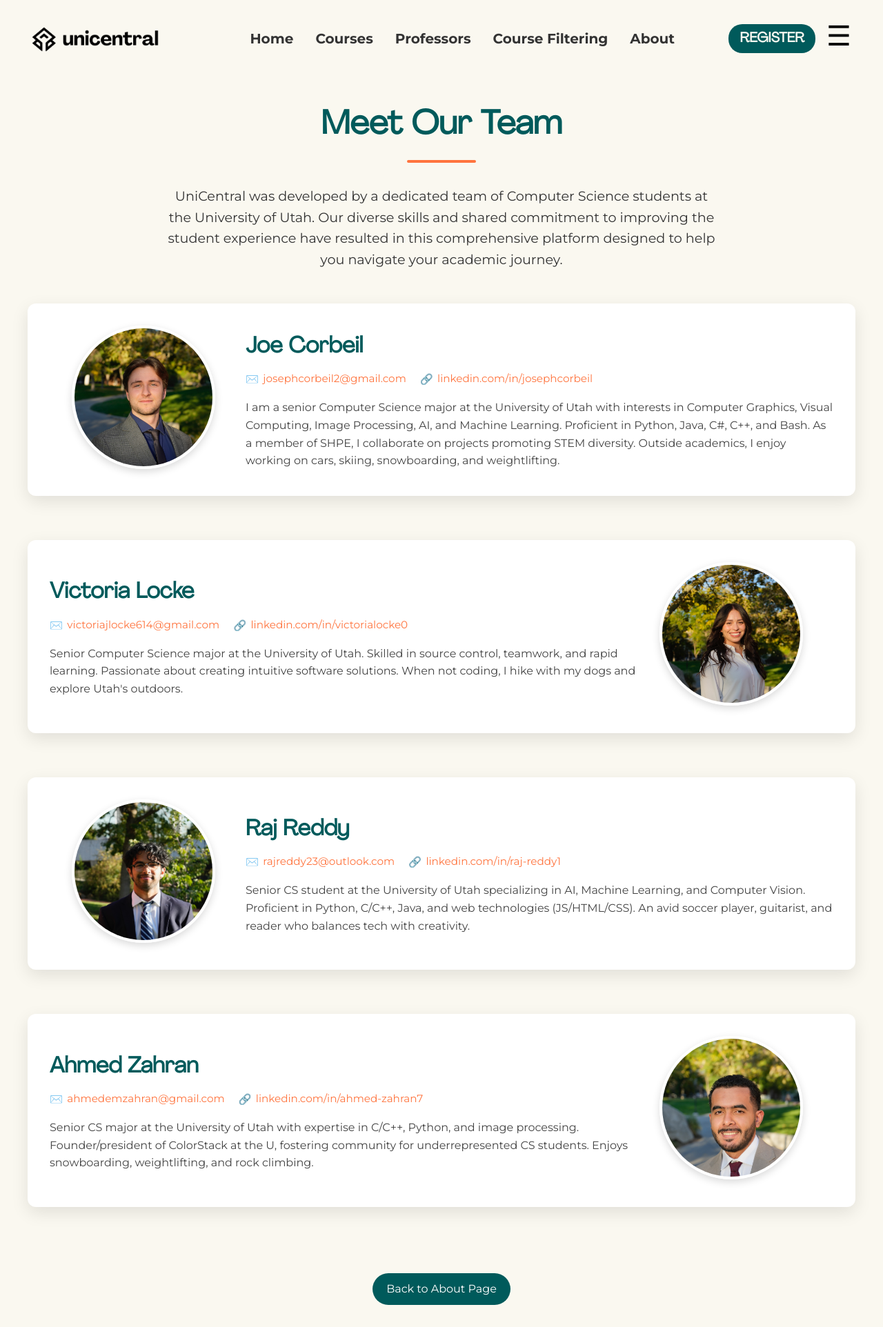
After one commit to AhmedZ70/UniCentral, a Django app: page /team-members/ in a window 1280 px wide. The commit adds this page. Shown: the whole page at 69% size. Run offline with Django 5.2, Linux system fonts and the light colour scheme; some libraries are stand-ins or nearby versions.

Commit message:
added eam members page

```diff
--- /dev/null
+++ b/backend/uni_central/uni_central/static/css/team_members.css
@@ -0,0 +1,187 @@
+/* ============================================= */
+/* Team Members Page                               */
+/* ============================================= */
+
+/* General page layout */
+.team-page {
+  max-width: 1200px;
+  margin: 0 auto;
+  padding: 2rem;
+  font-family: 'Montserrat', sans-serif;
+}
+
+/* Page title styling */
+.page-title {
+  font-family: 'Agrandir', sans-serif;
+  font-size: 3rem;
+  color: #005a5b;
+  text-align: center;
+  margin-bottom: 3rem;
+  position: relative;
+}
+
+.page-title::after {
+  content: '';
+  position: absolute;
+  bottom: -15px;
+  left: 50%;
+  transform: translateX(-50%);
+  width: 100px;
+  height: 4px;
+  background-color: #ff743e;
+  border-radius: 2px;
+}
+
+.team-introduction {
+  text-align: center;
+  max-width: 800px;
+  margin: 0 auto 3rem;
+  font-size: 1.2rem;
+  line-height: 1.6;
+  color: #333;
+}
+
+/* Team member section */
+.team-member {
+  display: flex;
+  align-items: center;
+  margin-bottom: 4rem;
+  padding: 2rem;
+  border-radius: 12px;
+  background-color: #ffffff;
+  box-shadow: 0 8px 24px rgba(0, 0, 0, 0.1);
+  transition: transform 0.3s ease, box-shadow 0.3s ease;
+}
+
+.team-member:hover {
+  transform: translateY(-5px);
+  box-shadow: 0 12px 30px rgba(0, 0, 0, 0.15);
+}
+
+/* Alternate layout for every other team member */
+.team-member:nth-child(even) {
+  flex-direction: row-reverse;
+}
+
+/* Image container */
+.member-image {
+  flex: 0 0 220px;
+  margin: 0 2rem;
+}
+
+.member-image img {
+  width: 200px;
+  height: 200px;
+  border-radius: 50%;
+  object-fit: cover;
+  border: 4px solid #ffffff;
+  box-shadow: 0 4px 12px rgba(0, 0, 0, 0.15);
+  transition: transform 0.3s ease;
+}
+
+.team-member:hover .member-image img {
+  transform: scale(1.05);
+}
+
+/* Content container */
+.member-content {
+  flex: 1;
+}
+
+.member-name {
+  font-family: 'Agrandir', sans-serif;
+  font-size: 2rem;
+  margin-bottom: 0.5rem;
+  color: #005a5b;
+}
+
+.member-contact {
+  margin-bottom: 1rem;
+  font-size: 0.95rem;
+}
+
+.member-contact a {
+  color: #ff743e;
+  text-decoration: none;
+  margin-right: 1rem;
+  transition: color 0.2s;
+}
+
+.member-contact a:hover {
+  color: #e05a20;
+  text-decoration: underline;
+}
+
+.member-bio {
+  font-size: 1rem;
+  line-height: 1.6;
+  color: #444;
+}
+
+/* Contact icons */
+.contact-icon {
+  margin-right: 0.4rem;
+  vertical-align: middle;
+}
+
+/* Responsive adjustments */
+@media (max-width: 768px) {
+  .team-member,
+  .team-member:nth-child(even) {
+    flex-direction: column;
+    text-align: center;
+    padding: 1.5rem;
+  }
+
+  .member-image {
+    margin: 0 auto 1.5rem;
+  }
+
+  .page-title {
+    font-size: 2.5rem;
+  }
+
+  .member-name {
+    font-size: 1.75rem;
+  }
+}
+
+@media (max-width: 480px) {
+  .page-title {
+    font-size: 2rem;
+  }
+
+  .team-member {
+    padding: 1.25rem;
+  }
+
+  .member-image img {
+    width: 150px;
+    height: 150px;
+  }
+}
+
+/* Button styling for back to about */
+.back-button {
+  display: inline-block;
+  margin-top: 2rem;
+  padding: 10px 20px;
+  background-color: #005a5b;
+  color: white;
+  text-decoration: none;
+  border-radius: 30px;
+  font-weight: 500;
+  text-align: center;
+  transition: all 0.3s ease;
+}
+
+.back-button:hover {
+  background-color: #004243;
+  transform: translateY(-3px);
+  box-shadow: 0 6px 15px rgba(0, 90, 91, 0.2);
+}
+
+/* Utility classes */
+.text-center {
+  text-align: center;
+}
--- /dev/null
+++ b/backend/uni_central/uni_central/templates/team_members.html
@@ -0,0 +1,117 @@
+{% extends 'base.html' %}
+{% load static %}
+
+{% block title %}UniCentral - Team Members{% endblock %}
+
+{% block extra_css %}
+  <!-- Page-specific CSS -->
+  <link rel="stylesheet" href="{% static 'css/team_members.css' %}">
+{% endblock %}
+
+{% block content %}
+<div class="team-page">
+  <h1 class="page-title">Meet Our Team</h1>
+
+  <div class="team-introduction">
+    <p>UniCentral was developed by a dedicated team of Computer Science students at the University of Utah.
+    Our diverse skills and shared commitment to improving the student experience have resulted in this comprehensive
+    platform designed to help you navigate your academic journey.</p>
+  </div>
+
+  <!-- Joe Corbeil -->
+  <div class="team-member">
+    <div class="member-image">
+      <img src="{% static 'assets/team/joe.jpg' %}" alt="Joe Corbeil">
+    </div>
+    <div class="member-content">
+      <h2 class="member-name">Joe Corbeil</h2>
+      <div class="member-contact">
+        <a href="mailto:josephcorbeil2@gmail.com">
+          <span class="contact-icon">✉️</span>josephcorbeil2@gmail.com
+        </a>
+        <a href="https://www.linkedin.com/in/josephcorbeil/" target="_blank">
+          <span class="contact-icon">🔗</span>linkedin.com/in/josephcorbeil
+        </a>
+      </div>
+      <div class="member-bio">
+        <p>I am a senior Computer Science major at the University of Utah with interests in Computer Graphics, Visual Computing,
+        Image Processing, AI, and Machine Learning. Proficient in Python, Java, C#, C++, and Bash. As a member of SHPE, I
+        collaborate on projects promoting STEM diversity. Outside academics, I enjoy working on cars, skiing, snowboarding,
+        and weightlifting.</p>
+      </div>
+    </div>
+  </div>
+
+  <!-- Victoria Locke -->
+  <div class="team-member">
+    <div class="member-image">
+      <img src="{% static 'assets/team/tori.jpg' %}" alt="Victoria Locke">
+    </div>
+    <div class="member-content">
+      <h2 class="member-name">Victoria Locke</h2>
+      <div class="member-contact">
+        <a href="mailto:victoriajlocke614@gmail.com">
+          <span class="contact-icon">✉️</span>victoriajlocke614@gmail.com
+        </a>
+        <a href="https://www.linkedin.com/in/victorialocke0/" target="_blank">
+          <span class="contact-icon">🔗</span>linkedin.com/in/victorialocke0
+        </a>
+      </div>
+      <div class="member-bio">
+        <p>Senior Computer Science major at the University of Utah. Skilled in source control, teamwork, and rapid learning.
+        Passionate about creating intuitive software solutions. When not coding, I hike with my dogs and explore Utah's outdoors.</p>
+      </div>
+    </div>
+  </div>
+
+  <!-- Raj Reddy -->
+  <div class="team-member">
+    <div class="member-image">
+      <img src="{% static 'assets/team/raj.jpg' %}" alt="Raj Reddy">
+    </div>
+    <div class="member-content">
+      <h2 class="member-name">Raj Reddy</h2>
+      <div class="member-contact">
+        <a href="mailto:rajreddy23@outlook.com">
+          <span class="contact-icon">✉️</span>rajreddy23@outlook.com
+        </a>
+        <a href="https://www.linkedin.com/in/raj-reddy1/" target="_blank">
+          <span class="contact-icon">🔗</span>linkedin.com/in/raj-reddy1
+        </a>
+      </div>
+      <div class="member-bio">
+        <p>Senior CS student at the University of Utah specializing in AI, Machine Learning, and Computer Vision.
+        Proficient in Python, C/C++, Java, and web technologies (JS/HTML/CSS). An avid soccer player, guitarist, and
+        reader who balances tech with creativity.</p>
+      </div>
+    </div>
+  </div>
+
+  <!-- Ahmed Zahran -->
+  <div class="team-member">
+    <div class="member-image">
+      <img src="{% static 'assets/team/ahmed.jpg' %}" alt="Ahmed Zahran">
+    </div>
+    <div class="member-content">
+      <h2 class="member-name">Ahmed Zahran</h2>
+      <div class="member-contact">
+        <a href="mailto:ahmedemzahran@gmail.com">
+          <span class="contact-icon">✉️</span>ahmedemzahran@gmail.com
+        </a>
+        <a href="https://www.linkedin.com/in/ahmed-zahran7/" target="_blank">
+          <span class="contact-icon">🔗</span>linkedin.com/in/ahmed-zahran7
+        </a>
+      </div>
+      <div class="member-bio">
+        <p>Senior CS major at the University of Utah with expertise in C/C++, Python, and image processing.
+        Founder/president of ColorStack at the U, fostering community for underrepresented CS students.
+        Enjoys snowboarding, weightlifting, and rock climbing.</p>
+      </div>
+    </div>
+  </div>
+
+  <div class="text-center">
+    <a href="{% url 'about' %}" class="back-button">Back to About Page</a>
+  </div>
+</div>
+{% endblock %}
--- a/backend/uni_central/uni_central/urls.py
+++ b/backend/uni_central/uni_central/urls.py
@@ -68,6 +68,9 @@ from .views import (
     SendStudyBuddyMessageView,
     MarkMessagesAsReadView,
     MessageUpdatesSSEView,
+    privacy_policy,
+    help_feedback,
+    team_members,
 )
 
 urlpatterns = [
@@ -76,6 +79,9 @@ urlpatterns = [
     path('login/', login_page, name='login'),
     path('courses/', courses, name='courses'),  # Render courses.html (user-facing view)
     path('courses/<int:course_id>/', course_detail, name='course-detail'),
+    path('privacy-policy/', privacy_policy, name='privacy_policy'),
+    path('help-feedback/', help_feedback, name='help_feedback'),
+    path('team-members/', team_members, name='team_members'),
 
     path(
         'courses/<int:context_id>/review/',
--- a/backend/uni_central/uni_central/views.py
+++ b/backend/uni_central/uni_central/views.py
@@ -178,6 +178,18 @@ def professors(request):
     """
     return render(request, 'professors.html')
 
+def privacy_policy(request):
+    """Render the privacy policy page."""
+    return render(request, 'privacy_policy.html')
+
+def help_feedback(request):
+    """Render the help and feedback page."""
+    return render(request, 'help_feedback.html')
+
+def team_members(request):
+    """Render the team members page."""
+    return render(request, 'team_members.html')
+
 #####################################
 # Department-Related Views and APIs #
 #####################################
```
Also changed, not shown: backend/uni_central/uni_central/static/css/about.css (+73 -31 lines), backend/uni_central/uni_central/templates/about.html (+9 -20 lines).
